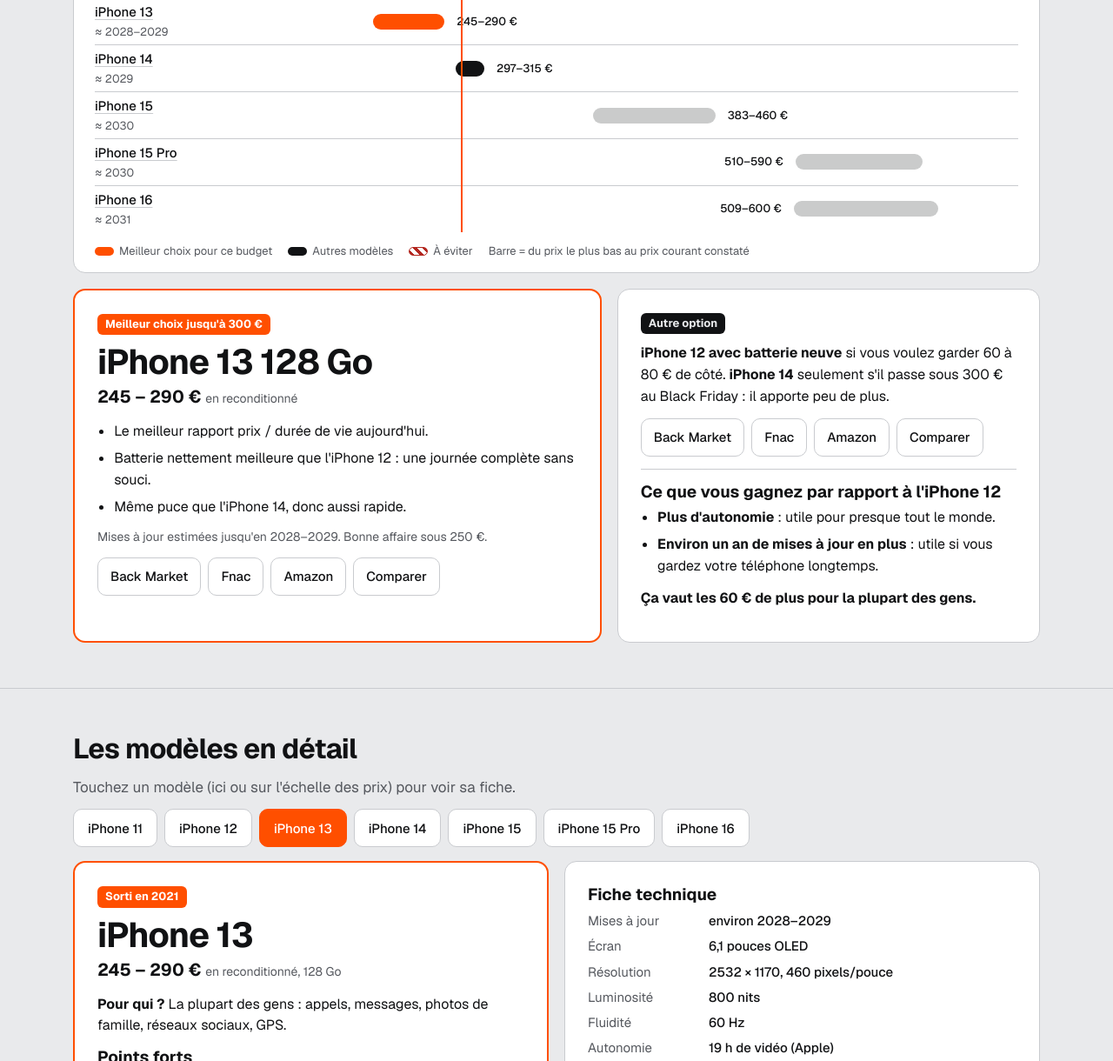
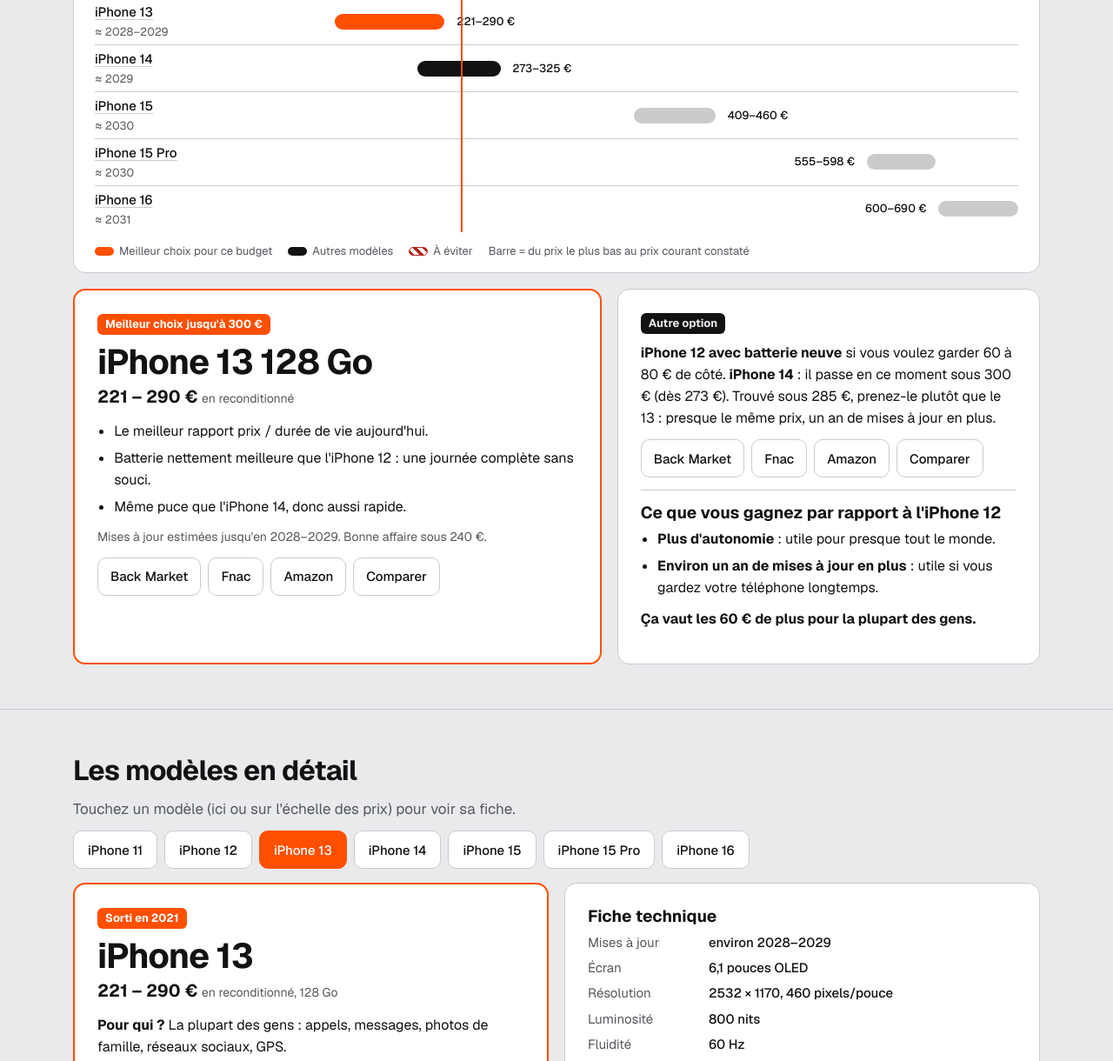
Before and after one commit to manceau-aurelien/guide-iphone, a plain HTML site: page index.html in a window 1280 px wide. Shown: the part 458-1678 px from the top of the page at 87% size. Drawn offline with nearby package versions, Linux system fonts and the light colour scheme.

Commit message:
Prix du 23 novembre 2026
Co-Authored-By: Claude Opus 5.5 <noreply@anthropic.com>
Claude-Session: https://claude.ai/code/session_01CThXTNWvuvZ5FCfxHMTs4L

```diff
--- a/index.html
+++ b/index.html
@@ -277,16 +277,16 @@ h1{font-size:30px}
 
 <script>
 {
-const UPDATED = '22 novembre 2026';
+const UPDATED = '23 novembre 2026';
 const LO = 150, HI = 650;
 const M = {
   '11':  {name:'iPhone 11', year:2019, min:210, max:240, maj:'2026–2027', deal:200, avoid:true},
   '12':  {name:'iPhone 12', year:2020, min:180, max:220, maj:'≈ 2027–2028', deal:175},
-  '13':  {name:'iPhone 13', year:2021, min:245, max:290, maj:'≈ 2028–2029', deal:250},
-  '14':  {name:'iPhone 14', year:2022, min:297, max:315, maj:'≈ 2029', deal:290},
-  '15':  {name:'iPhone 15', year:2023, min:383, max:460, maj:'≈ 2030', deal:390},
-  '15p': {name:'iPhone 15 Pro', year:2023, min:510, max:590, maj:'≈ 2030', deal:520},
-  '16':  {name:'iPhone 16', year:2024, min:509, max:600, maj:'≈ 2031', deal:530}
+  '13':  {name:'iPhone 13', year:2021, min:221, max:290, maj:'≈ 2028–2029', deal:240},
+  '14':  {name:'iPhone 14', year:2022, min:273, max:325, maj:'≈ 2029', deal:285},
+  '15':  {name:'iPhone 15', year:2023, min:409, max:460, maj:'≈ 2030', deal:410},
+  '15p': {name:'iPhone 15 Pro', year:2023, min:555, max:598, maj:'≈ 2030', deal:540},
+  '16':  {name:'iPhone 16', year:2024, min:600, max:690, maj:'≈ 2031', deal:590}
 };
 const ORDER = ['11','12','13','14','15','15p','16'];
 /* Fiches techniques officielles Apple. bat = heures de lecture vidéo annoncées par Apple. */
@@ -347,7 +347,7 @@ const T = {
     gain:null},
   300: {best:'13', alt:'12',
     why:['Le meilleur rapport prix / durée de vie aujourd\'hui.','Batterie nettement meilleure que l\'iPhone 12 : une journée complète sans souci.','Même puce que l\'iPhone 14, donc aussi rapide.'],
-    altText:'<b>iPhone 12 avec batterie neuve</b> si vous voulez garder 60 à 80 € de côté. <b>iPhone 14</b> seulement s\'il passe sous 300 € au Black Friday : il apporte peu de plus.',
+    altText:'<b>iPhone 12 avec batterie neuve</b> si vous voulez garder 60 à 80 € de côté. <b>iPhone 14</b> : il passe en ce moment sous 300 € (dès 273 €). Trouvé sous 285 €, prenez-le plutôt que le 13 : presque le même prix, un an de mises à jour en plus.',
     gain:{from:'iPhone 12', items:[['Plus d\'autonomie','utile pour presque tout le monde.'],['Environ un an de mises à jour en plus','utile si vous gardez votre téléphone longtemps.']], verdict:'Ça vaut les 60 € de plus pour la plupart des gens.'}},
   400: {best:'15', alt:'14',
     why:['Prise USB-C : le même câble que les ordinateurs et la plupart des appareils récents.','Appareil photo 48 Mpx : photos plus détaillées, bon zoom x2.','Environ deux ans de mises à jour de plus que l\'iPhone 13.'],
@@ -355,7 +355,7 @@ const T = {
     gain:{from:'iPhone 13', items:[['USB-C','utile si vous avez déjà des chargeurs USB-C ; inutile si toute la maison est en câbles iPhone.'],['Photo 48 Mpx et zoom x2','utile si vous imprimez ou recadrez vos photos ; inutile pour WhatsApp et Facebook.'],['Mises à jour jusqu\'en 2030 environ','utile si vous gardez votre téléphone 5 ans ou plus.']], verdict:'Payez la différence seulement si au moins un point vous sert.'}},
   500: {best:'15', alt:'15p',
     why:['Au-dessus de 400 €, aucun modèle n\'apporte un vrai plus pour un usage normal.','Utilisez la marge pour un iPhone 15 en <b>256 Go</b> (environ 475 à 525 €) ou avec une <b>batterie neuve</b>.','Mises à jour jusqu\'en 2030 environ, USB-C, photo 48 Mpx.'],
-    altText:'<b>iPhone 15 Pro</b>, seulement s\'il descend vers 500-520 € au Black Friday. Il coûte d\'habitude 510 à 590 €.',
+    altText:'<b>iPhone 15 Pro</b>, seulement s\'il descend vers 500-520 € au Black Friday. Il coûte en ce moment 555 à 600 €.',
     gain:{title:'Ce que le 15 Pro ajoute, et si ça vous sert', items:[['Zoom x3','utile si vous photographiez souvent de loin (sport des enfants, spectacles) ; inutile sinon.'],['Écran 120 Hz','agréable, mais beaucoup de gens ne voient pas la différence.'],['Apple Intelligence','utile si vous parlez à Siri ou voulez de l\'aide pour écrire ; inutile si vous n\'utilisez jamais ces fonctions.']], verdict:'C\'est un achat « plaisir ». Rien ne sert de payer 100 € de plus si vous ne zoomez pas.'}},
   600: {best:'16', alt:'15p',
     why:['Le plus récent dans ce budget : mises à jour jusqu\'en 2031 environ.','Meilleure autonomie que l\'iPhone 15 et le 15 Pro.','Apple Intelligence, bouton Action et bouton dédié à l\'appareil photo.'],
```
